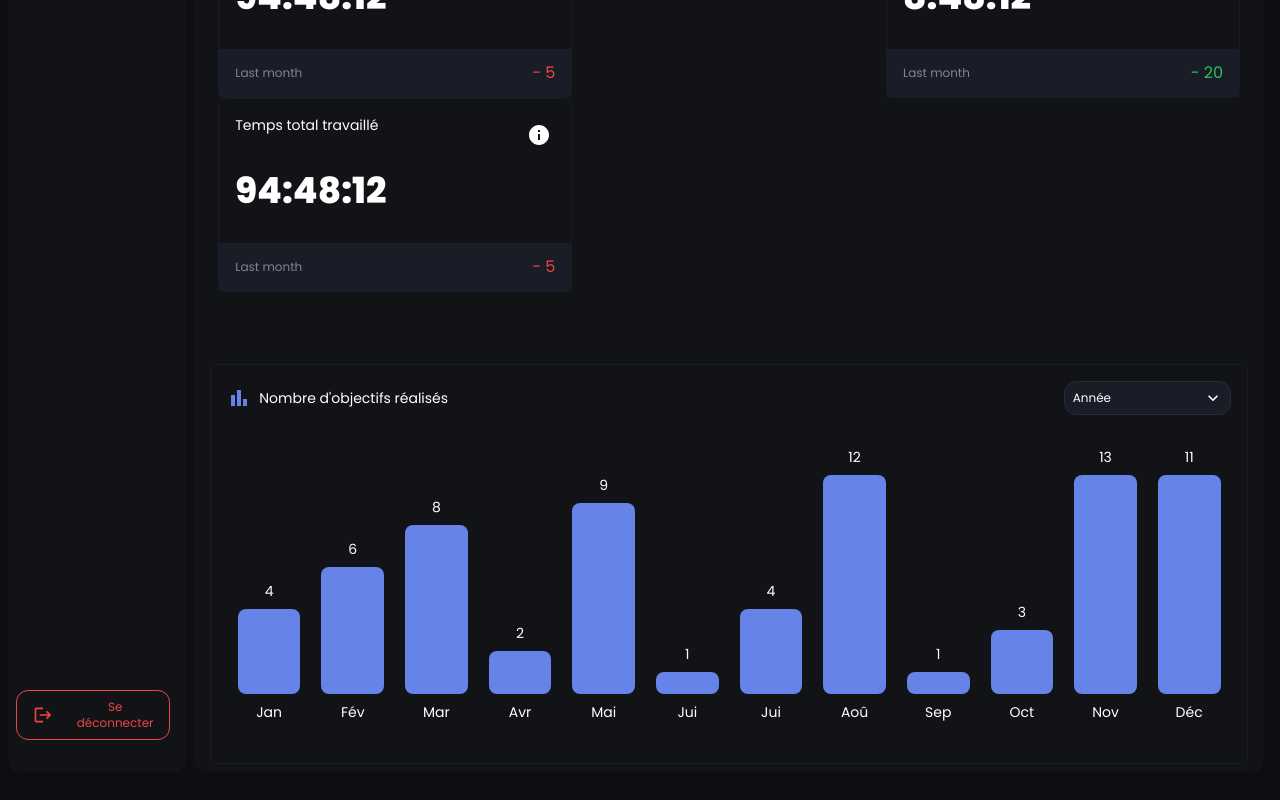
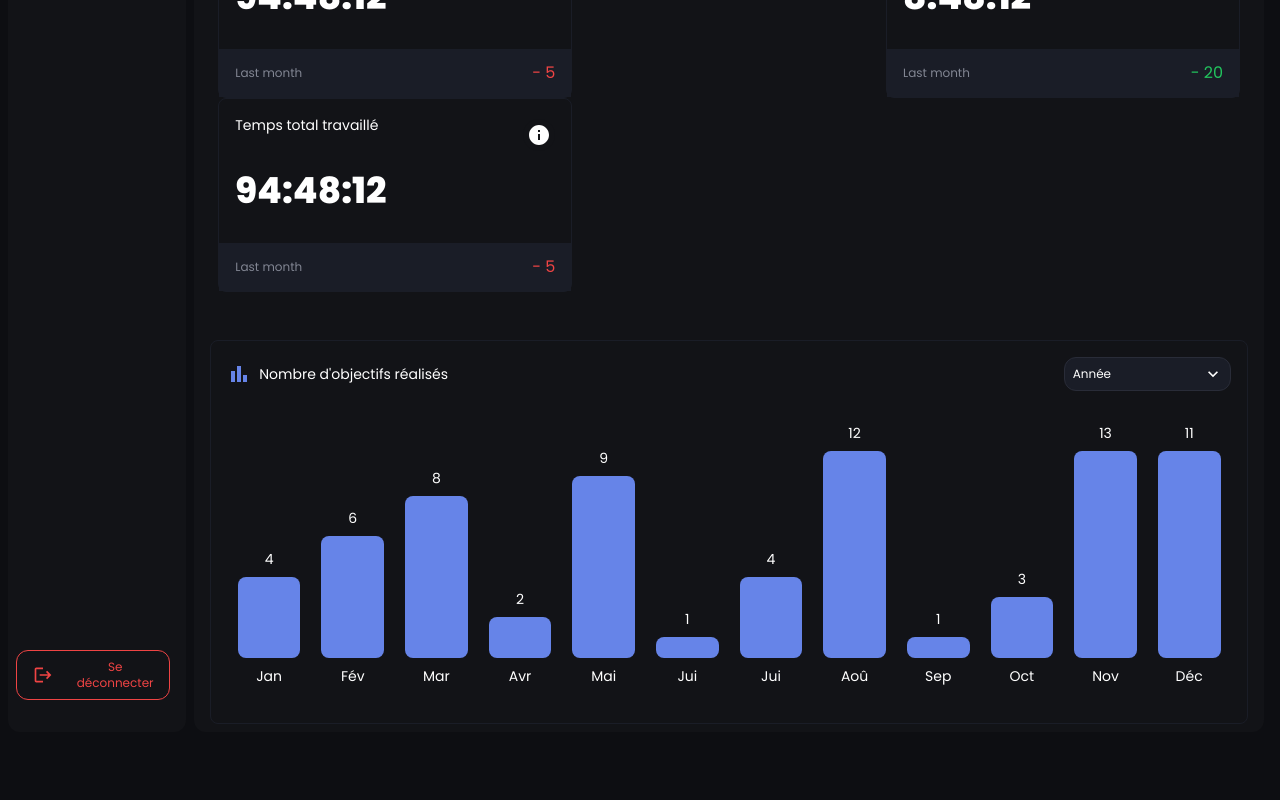
Before and after one commit to rportolan/OneGoal, a React (Vite) app: page /analytics in a window 1280 px wide. Shown: the part 712-1512 px from the top of the page. After the commit the page ends 1444 px from the top, so only its background shows below. Built offline with nearby package versions, Linux system fonts and the light colour scheme.

Commit message:
Modification de la taille du barchar

```diff
--- a/src/organismes/BarChart.jsx
+++ b/src/organismes/BarChart.jsx
@@ -64,7 +64,7 @@ const BarChart = ({ maxHeight, options, initialData }) => {
   const maxValue = Math.max(...data.map((item) => item.value), 1); // Empêche division par 0
 
   return (
-    <div className="p-4 ml-4 h-100 mr-4 border border-secondary rounded-lg">
+    <div className="p-4 ml-4 h-full mr-4 border border-secondary rounded-lg">
       <div className="flex items-center justify-between mb-8">
         <div className="flex items-center">
           <BarChartIcon className="text-fourly" />
--- a/src/pages/Analytics.jsx
+++ b/src/pages/Analytics.jsx
@@ -38,7 +38,7 @@ const Analytics = () => {
                     <CardStat titleCard="Temps total travaillé" value="94:48:12" isActive={false} progress="- 5" descStat="Nombre total d'objectif réalisés depuis la création de votre compte, la progression repose sur le mois dernier."/>
                 </div>
             </div>
-            <div className="container h-1/2 mt-10">
+            <div className="container h-96 mt-4">
                 <BarChart maxHeight={100} options={options} initialData={initialData} />
             </div>
     </>
```
